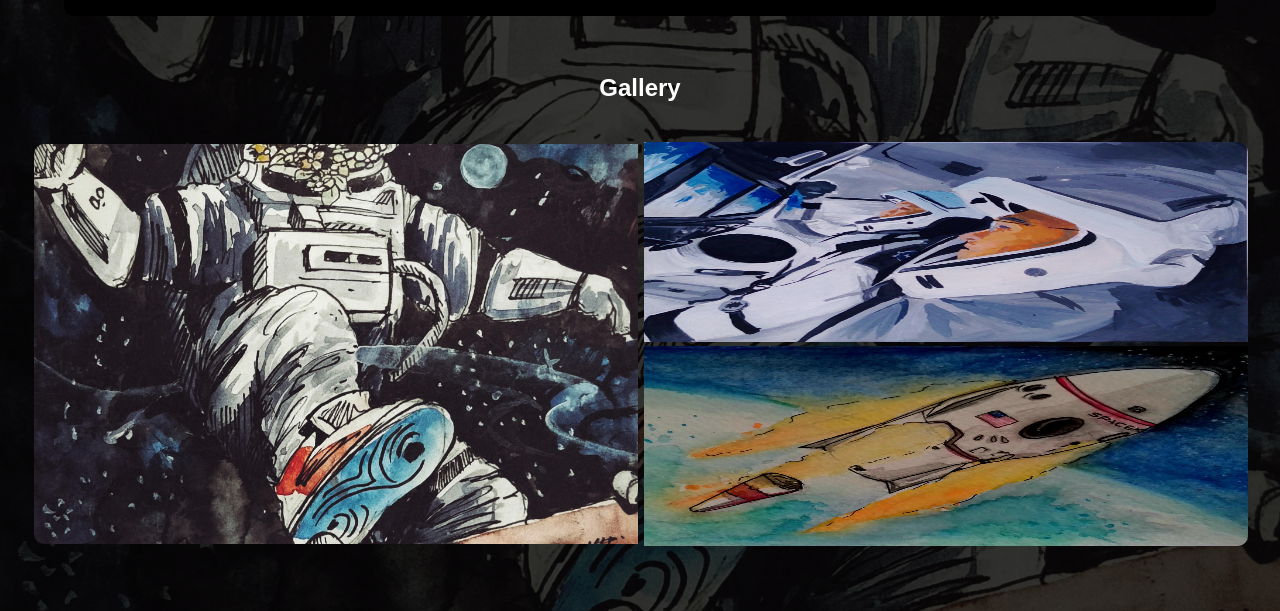
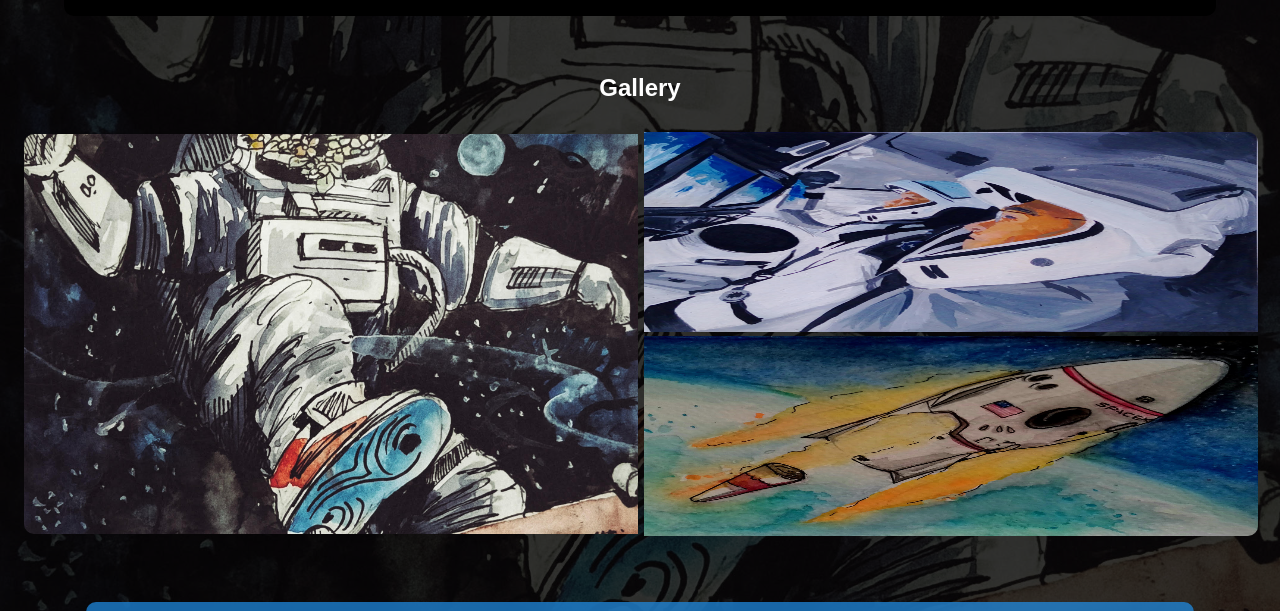
Before and after one commit to techcruslabs/techcruslabs.github.io, a plain HTML site: page index.html in a window 1280 px wide. Shown: the part 3158-3769 px from the top of the page. Drawn offline with nearby package versions, Linux system fonts and the light colour scheme; a web font is replaced by a local one.

Commit message:
reduced g div padding by 10px

```diff
--- a/mobile.css
+++ b/mobile.css
@@ -277,7 +277,7 @@ section{
 
     height: auto;
     display: flex;
-    padding: 20px;
+    padding: 10px;
 }
 .f-img{
     height: 400px;
```
Also changed, not shown: index1.html (added, +1 -0 lines).
